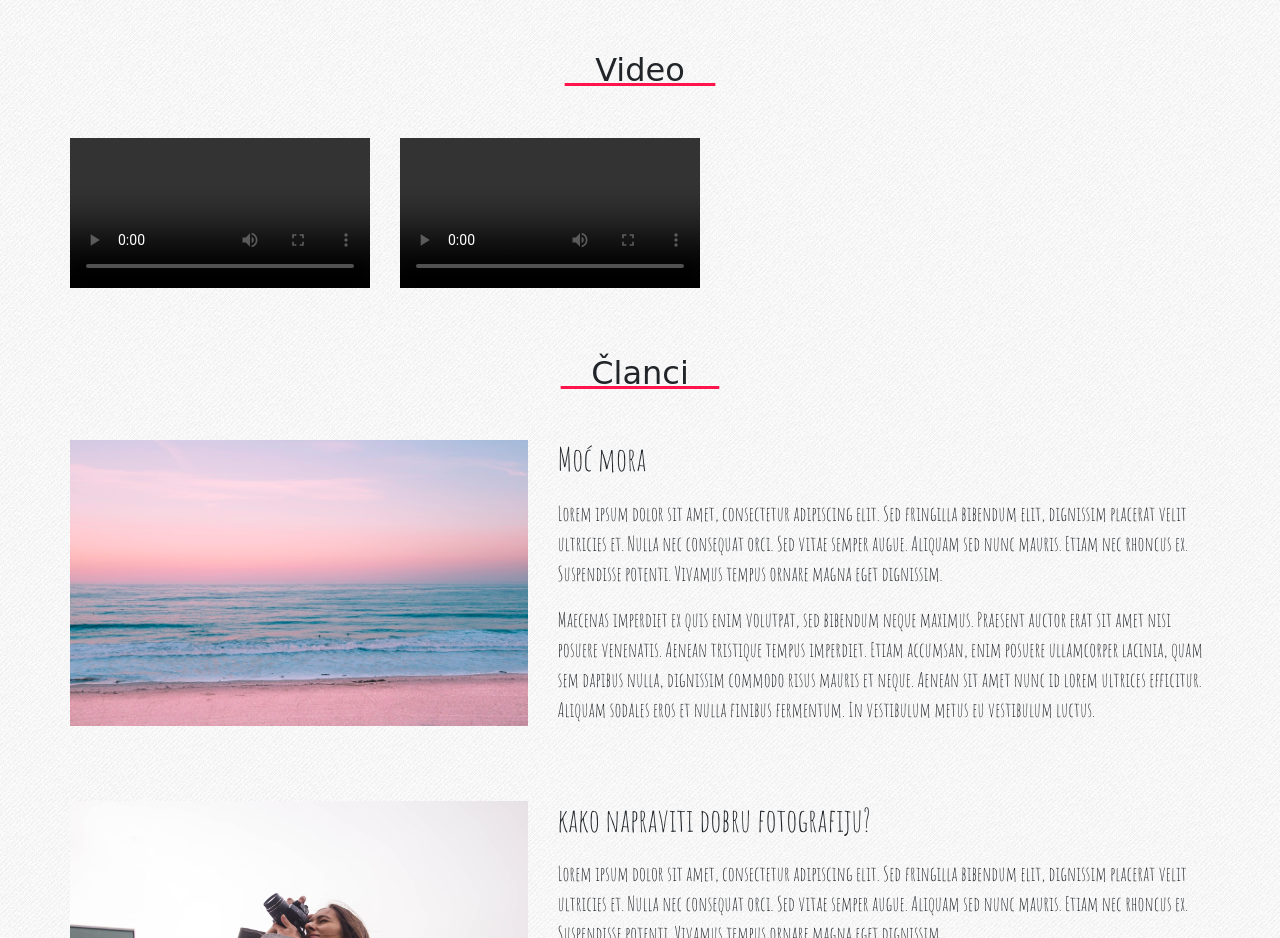
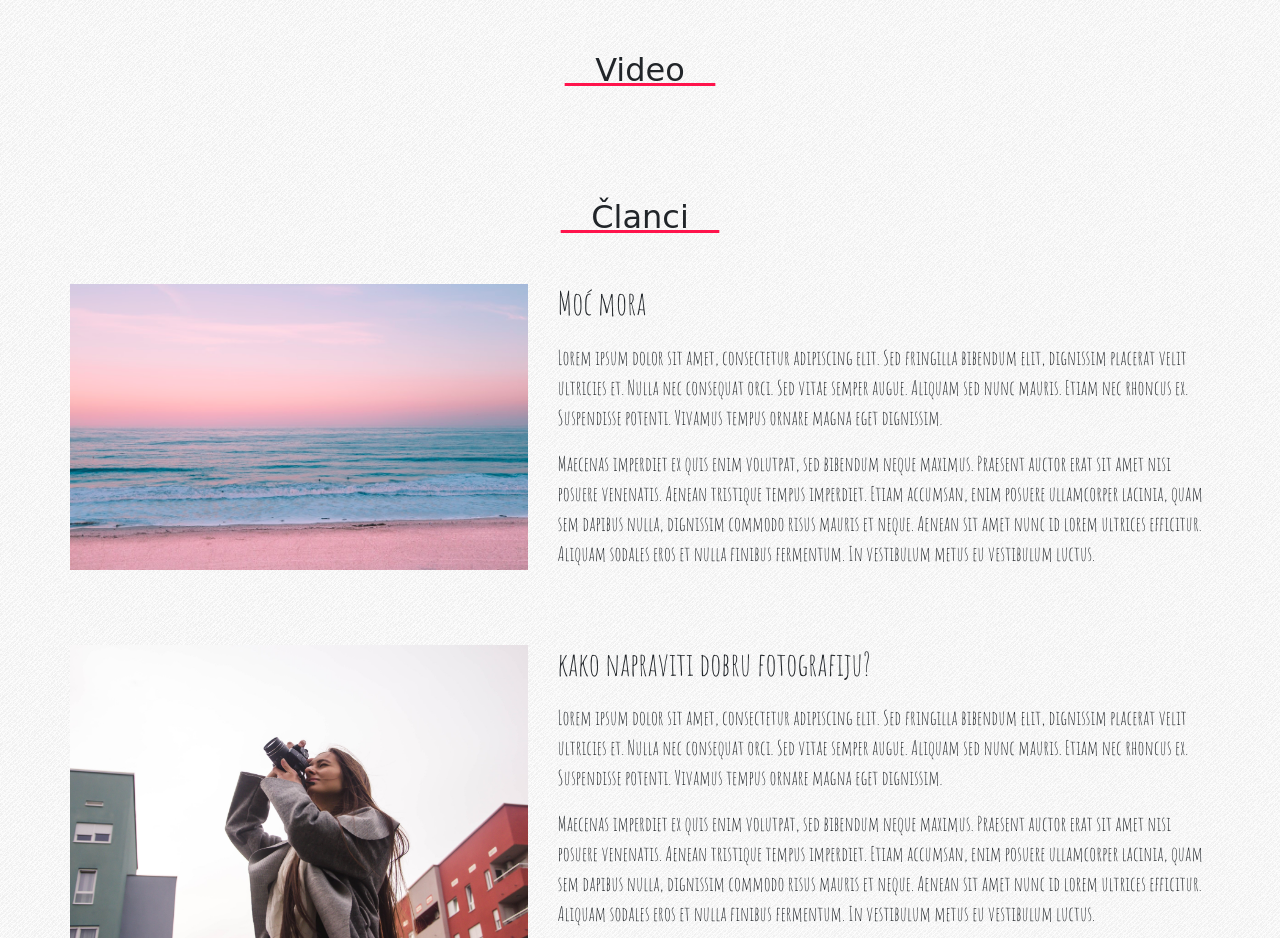
Before and after one commit to eljuraskovic/mojweb, a plain HTML site: page moji_radovi.html in a window 1280 px wide. Shown: the part 1480-2418 px from the top of the page. Drawn offline with Linux system fonts and the light colour scheme; a script that the page names is missing; a web font is replaced by a local one.

Commit message:
Update moji_radovi.html

```diff
--- a/moji_radovi.html
+++ b/moji_radovi.html
@@ -137,21 +137,11 @@ s.setAttribute('data-timestamp', +new Date());
 				</div>
 				<div class="row">
 					<!-- ************** Prvi video / početak ************** -->
-					<div class="col-12 col-md-6">
-						<video width="100%" controls>
-							<iframe width="560" height="315" src="https://www.youtube.com/embed/KdAmyogF91Q" frameborder="0" allow="accelerometer; autoplay; encrypted-media; gyroscope; picture-in-picture" allowfullscreen></iframe>
-							Your browser does not support HTML5 video.
-						</video>
-					</div>
+
 					<!-- ************** Prvi video / kraj ************** -->
 
 					<!-- ************** Drugi video / početak ************** -->
-					<div class="col-12 col-md-6">
-						<video width="100%" controls>
-							<iframe width="560" height="315" src="https://www.youtube.com/embed/fW4Y4x8Oft0" frameborder="0" allow="accelerometer; autoplay; encrypted-media; gyroscope; picture-in-picture" allowfullscreen></iframe>
-							Your browser does not support HTML5 video.
-						</video>
-					</div>
+
 					<!-- ************** Drugi video / kraj ************** -->
 				</div>
 			</div>
```
